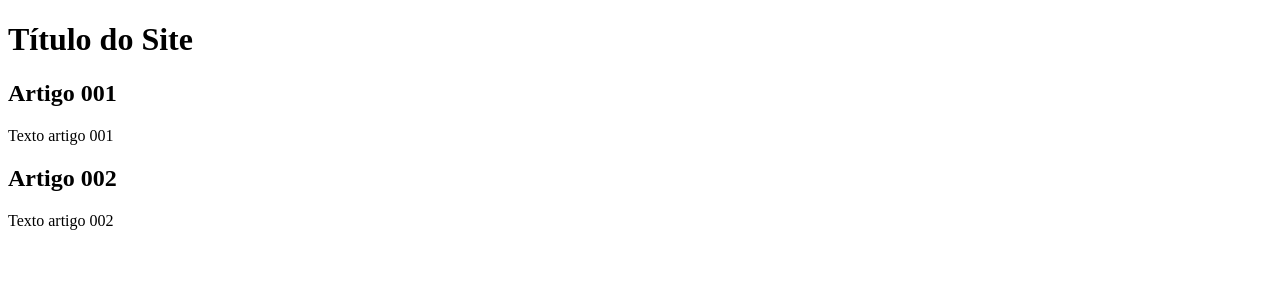
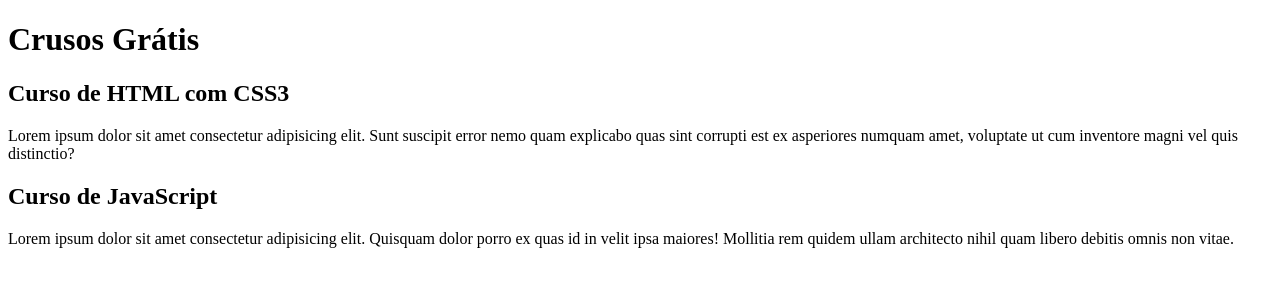
Before and after one commit to lucasmbecker/Projeto-Site, a plain HTML site: page index.html in a window 1280 px wide. Drawn offline with Linux system fonts and the light colour scheme.

Commit message:
comecei a escrever conteúdo

```diff
--- a/index.html
+++ b/index.html
@@ -9,15 +9,15 @@
 <body>
     <main>
         <header>
-            <h1>Título do Site</h1>
+            <h1>Crusos Grátis</h1>
         </header>
         <article>
-            <h2>Artigo 001</h2>
-            <p>Texto artigo 001</p>
+            <h2>Curso de HTML com CSS3</h2>
+            <p>Lorem ipsum dolor sit amet consectetur adipisicing elit. Sunt suscipit error nemo quam explicabo quas sint corrupti est ex asperiores numquam amet, voluptate ut cum inventore magni vel quis distinctio?</p>
         </article>
         <article>
-            <h2>Artigo 002</h2>
-            <p>Texto artigo 002</p>
+            <h2>Curso de JavaScript</h2>
+            <p>Lorem ipsum dolor sit amet consectetur adipisicing elit. Quisquam dolor porro ex quas id in velit ipsa maiores! Mollitia rem quidem ullam architecto nihil quam libero debitis omnis non vitae.</p>
         </article>
     </main>
 </body>
```
